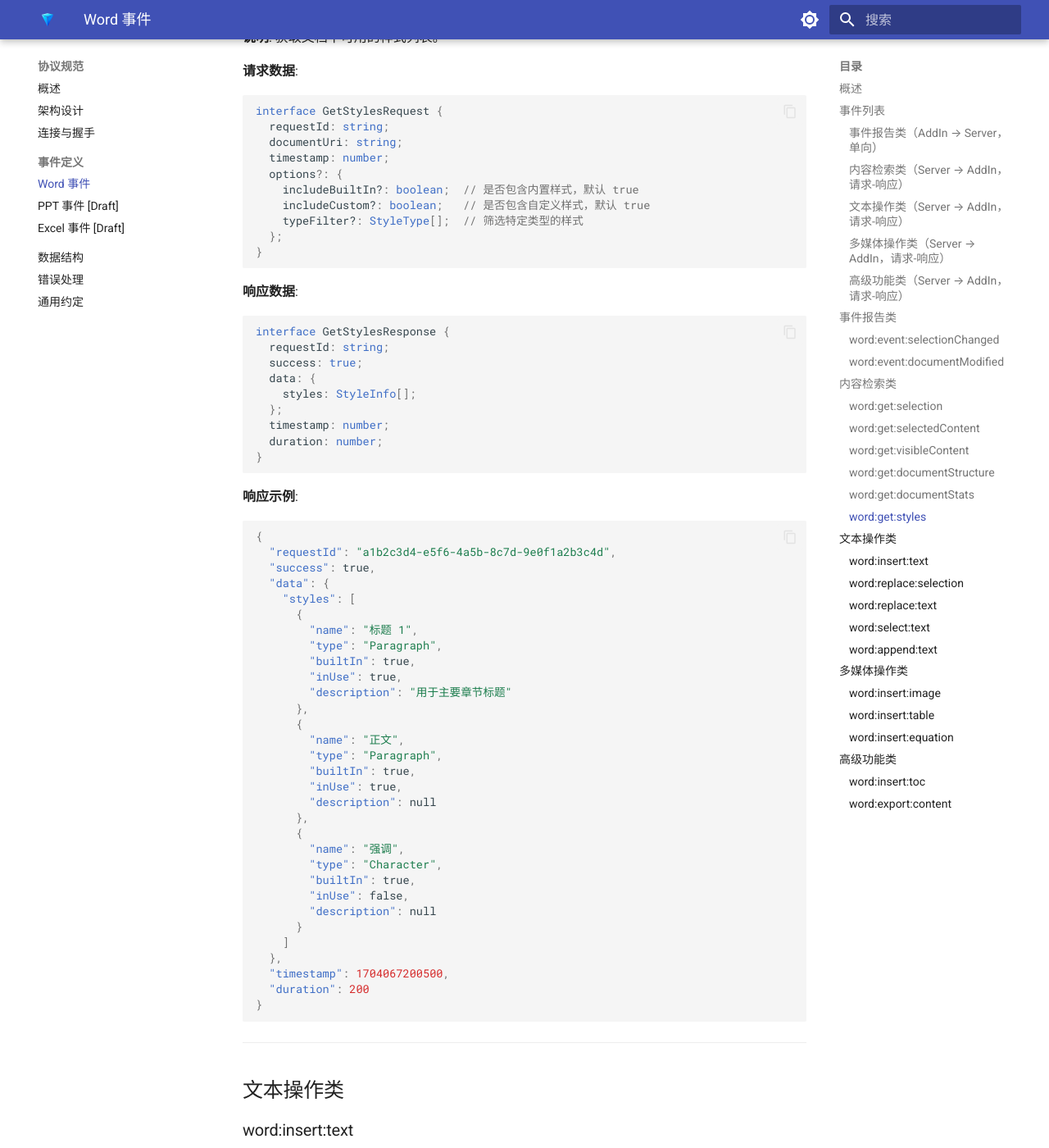
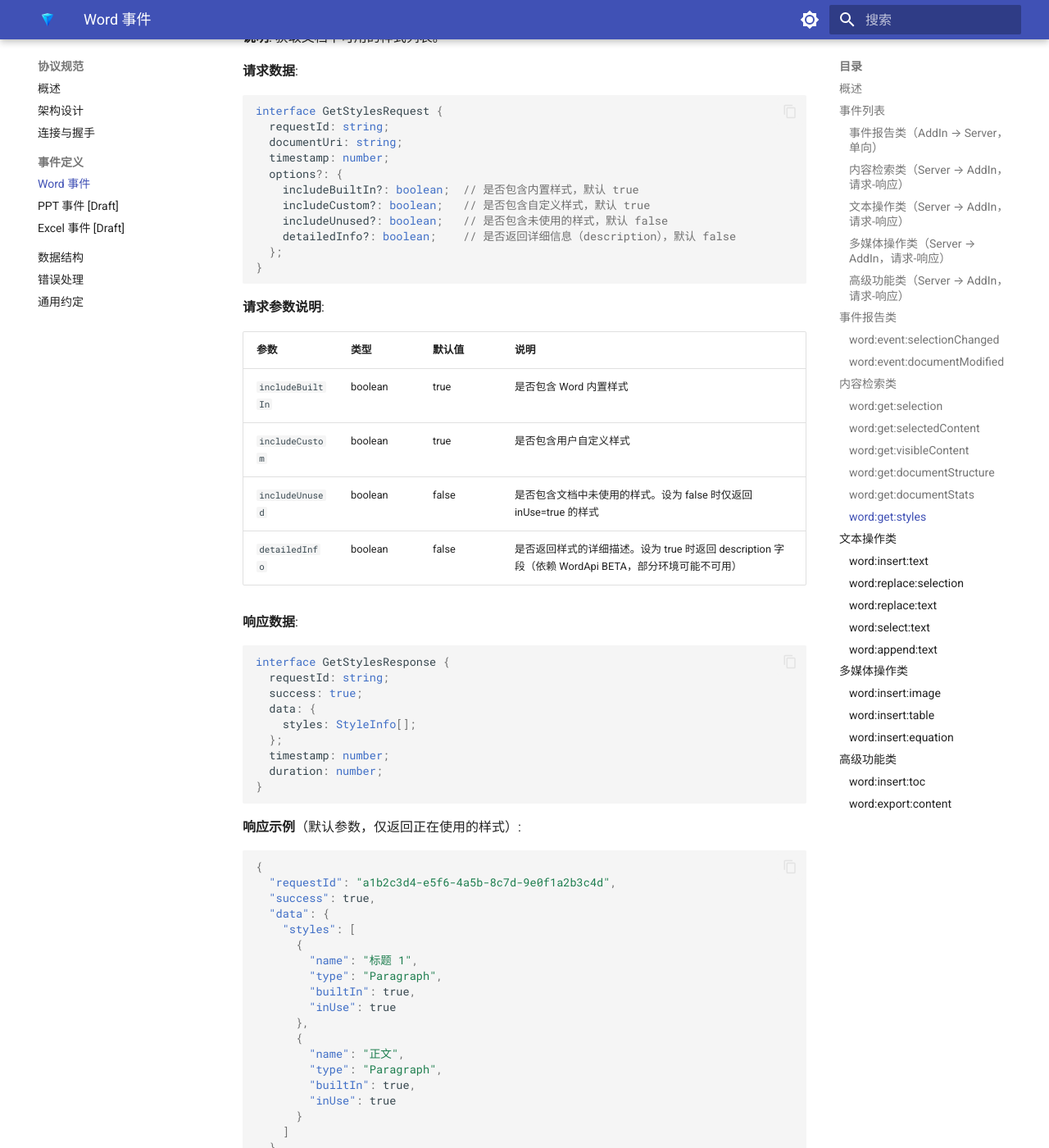
Before and after one commit to A2C-SMCP/oasp-protocol, an MkDocs documentation site: the page built from docs/specification/events-word.md, in a window 1280 px wide and 1400 px high, scrolled down 8068 px. Shown: the whole window at 82% size. Built offline with MkDocs 1.6.1 and Material for MkDocs 9.7.7, drawn with Linux system fonts in a browser that asks for light colours; the version menu is left out; some of the changed text lies outside the part shown.

Commit message:
Update word:get:styles protocol spec v0.1.2
- Remove typeFilter parameter (not implemented in Add-In)
- Add includeUnused parameter (default: false)
- Add detailedInfo parameter (default: false)
- Update StyleInfo.description field documentation

Co-Authored-By: Claude Opus 4.5 <noreply@anthropic.com>

````diff
--- a/docs/specification/events-word.md
+++ b/docs/specification/events-word.md
@@ -392,10 +392,20 @@ interface GetStylesRequest {
   options?: {
     includeBuiltIn?: boolean;  // 是否包含内置样式，默认 true
     includeCustom?: boolean;   // 是否包含自定义样式，默认 true
-    typeFilter?: StyleType[];  // 筛选特定类型的样式
+    includeUnused?: boolean;   // 是否包含未使用的样式，默认 false
+    detailedInfo?: boolean;    // 是否返回详细信息（description），默认 false
   };
 }
 ```
+
+**请求参数说明**:
+
+| 参数 | 类型 | 默认值 | 说明 |
+|------|------|--------|------|
+| `includeBuiltIn` | boolean | true | 是否包含 Word 内置样式 |
+| `includeCustom` | boolean | true | 是否包含用户自定义样式 |
+| `includeUnused` | boolean | false | 是否包含文档中未使用的样式。设为 false 时仅返回 inUse=true 的样式 |
+| `detailedInfo` | boolean | false | 是否返回样式的详细描述。设为 true 时返回 description 字段（依赖 WordApi BETA，部分环境可能不可用） |
 
 **响应数据**:
 
@@ -411,7 +421,34 @@ interface GetStylesResponse {
 }
 ```
 
-**响应示例**:
+**响应示例**（默认参数，仅返回正在使用的样式）:
+
+```json
+{
+  "requestId": "a1b2c3d4-e5f6-4a5b-8c7d-9e0f1a2b3c4d",
+  "success": true,
+  "data": {
+    "styles": [
+      {
+        "name": "标题 1",
+        "type": "Paragraph",
+        "builtIn": true,
+        "inUse": true
+      },
+      {
+        "name": "正文",
+        "type": "Paragraph",
+        "builtIn": true,
+        "inUse": true
+      }
+    ]
+  },
+  "timestamp": 1704067200500,
+  "duration": 200
+}
+```
+
+**响应示例**（`detailedInfo=true` 时返回 description 字段）:
 
 ```json
 {
@@ -425,20 +462,6 @@ interface GetStylesResponse {
         "builtIn": true,
         "inUse": true,
         "description": "用于主要章节标题"
-      },
-      {
-        "name": "正文",
-        "type": "Paragraph",
-        "builtIn": true,
-        "inUse": true,
-        "description": null
-      },
-      {
-        "name": "强调",
-        "type": "Character",
-        "builtIn": true,
-        "inUse": false,
-        "description": null
       }
     ]
   },
````
Also changed, not shown: docs/appendix/changelog.md (+23 -0 lines), docs/specification/data-structures.md (+5 -1 lines).
